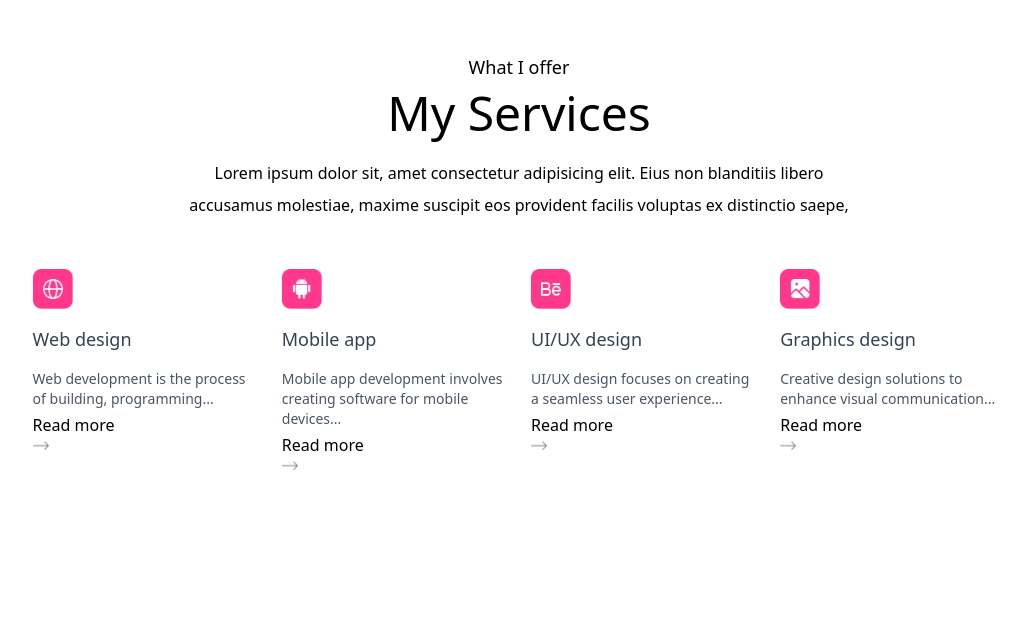
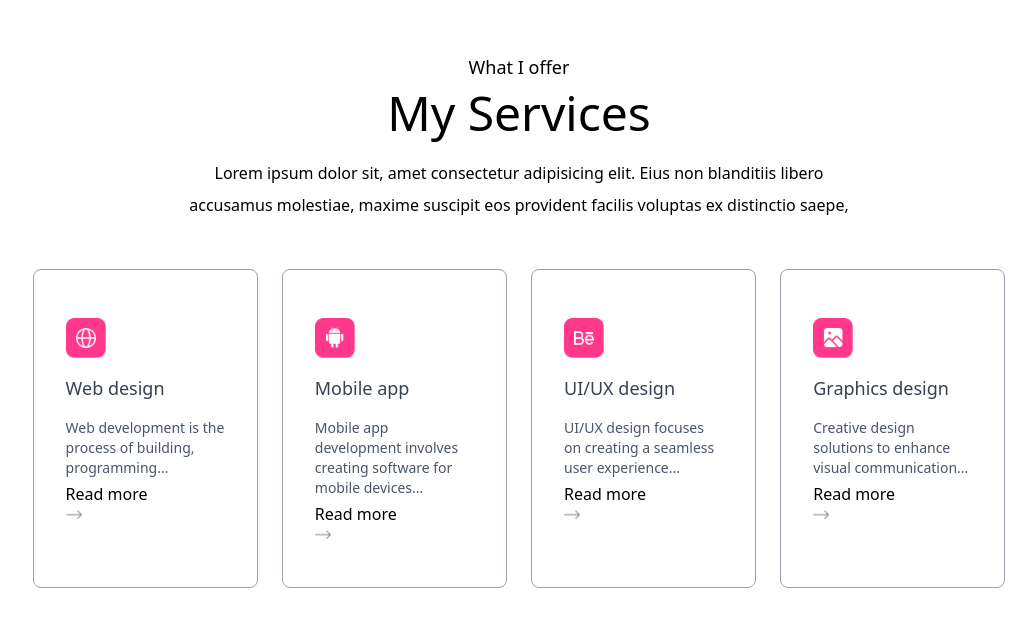
Before and after one commit to MogesBekele/portfolio-in-nextjs, a Next.js app: page / in a window 1280 px wide. Shown: the part 1836-2462 px from the top of the page, without its empty margins (121-1157 px from the left). Before the commit the page ends 2386 px from the top, so only its background shows below. Built offline with nearby package versions, Linux system fonts and the light colour scheme; a web font is replaced by a local one.

Commit message:
commit on the services sections

```diff
--- a/components/Servives.tsx
+++ b/components/Servives.tsx
@@ -12,7 +12,7 @@
 
         {
           serviceData.map(({icon, title, description, link}, index)=>(
-            <div key={index}>
+            <div className='border border-gray-400 rounded-lg px-8 py-12 hover:shadow-black cursor-pointer hover:bg-lighHover hover:-traslate-y-1 duration-500' key={index}>
 
               <Image src={icon} alt='' className='w-10'/>
               <h3 className='text-lg my-4 text-gray-700'>{title}</h3>
```
